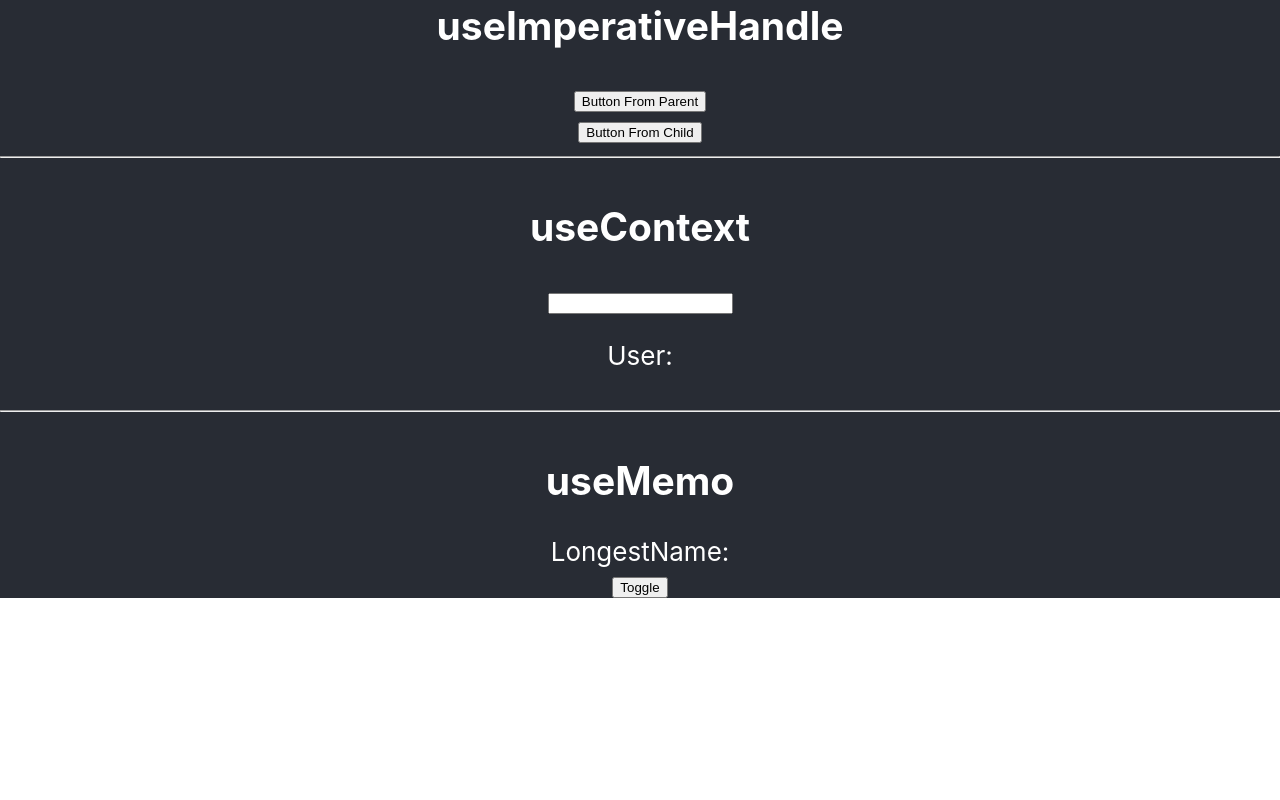
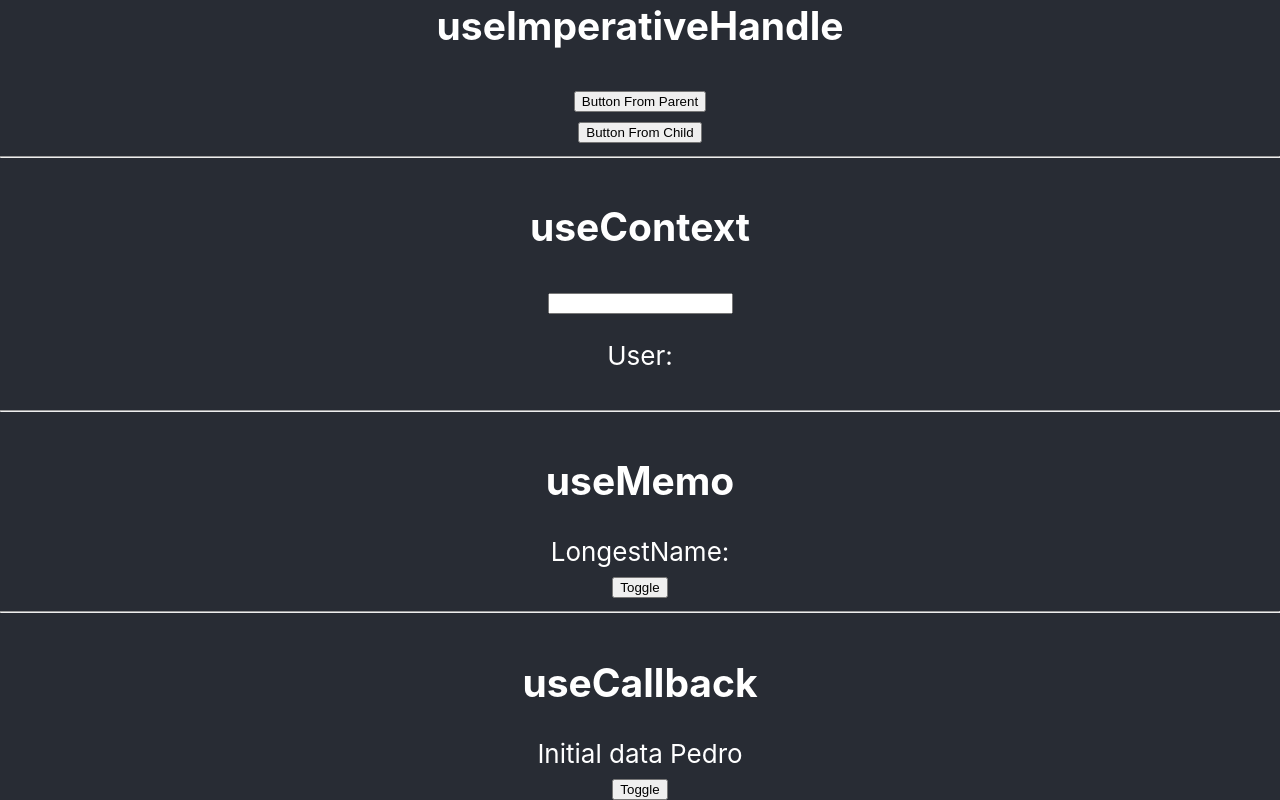
Before and after one commit to PMGH/react-hooks-examples, a React (Create React App) app: page / in a window 1280 px wide. Shown: the part 1479-2279 px from the top of the page. Before the commit the page ends 2077 px from the top, so only its background shows below. Built offline with nearby package versions, Linux system fonts and the light colour scheme; no server answers.

Commit message:
add useCallback example

```diff
--- a/src/App.js
+++ b/src/App.js
@@ -1,5 +1,6 @@
 import './App.css';
 import { SectionSeparator } from './components/sectionSeparator';
+import { UseCallbackTutorial } from './examples/useCallback/useCallback';
 import { UseContextTutorial } from './examples/useContext/useContext';
 import { UseEffectTutorial } from './examples/useEffect/useEffect';
 import { UseImperativeHandleTutorial } from './examples/useImperativeHandle/useImperativeHandle';
@@ -33,6 +34,8 @@ function App() {
         <UseContextTutorial />
         <SectionSeparator />
         <UseMemoTutorial />
+        <SectionSeparator />
+        <UseCallbackTutorial />
       </header>
     </div>
   );
--- /dev/null
+++ b/src/examples/useCallback/Child.js
@@ -0,0 +1,10 @@
+import { useEffect } from "react"
+
+export const Child = ({ returnComment }) => {
+  useEffect(() => {
+    console.log('RETURN COMMENT FUNCTION WAS CALLED')
+  }, [returnComment])
+  return (
+    <article>{returnComment('Pedro')}</article>
+  )
+}
--- /dev/null
+++ b/src/examples/useCallback/useCallback.js
@@ -0,0 +1,51 @@
+import { useCallback, useState } from 'react';
+import { Child } from './Child';
+
+// useCallback is very similar to the useMemo hook
+// The difference is that useMemo stores a value from the function that is memoised and can be assigned to a variable
+// useCallback stores a function instead of a value
+
+// Example without useCallback
+// export const UseCallbackTutorial = () => {
+//   const [toggle, setToggle] = useState(false);
+//   const [data, setData] = useState('Initial data ');
+
+//   // Currently returnComment's useEffect is ran each time the state changes in this UseCallbackTutorial component despite returnComment being in the useEffect dependency array because this returnComment function is recreated each time this component rerenders
+//   const returnComment = (name) => {
+//     return data + name;
+//   }
+
+//   return (
+//     <section>
+//       <h1>useCallback</h1>
+//       <div>
+//         <Child returnComment={returnComment} />
+
+//         <button onClick={() => setToggle(!toggle)}>Toggle</button>
+//         {toggle && <p>Toggle</p>}
+//       </div>
+//     </section>
+//   );
+// }
+
+export const UseCallbackTutorial = () => {
+  const [toggle, setToggle] = useState(false);
+  const [data, setData] = useState('Initial data ');
+
+  // Similar use case to useMemo
+  const returnComment = useCallback((name) => {
+    return data + name;
+  }, [data]);
+
+  return (
+    <section>
+      <h1>useCallback</h1>
+      <div>
+        <Child returnComment={returnComment} />
+
+        <button onClick={() => setToggle(!toggle)}>Toggle</button>
+        {toggle && <p>Toggle</p>}
+      </div>
+    </section>
+  );
+}
```
